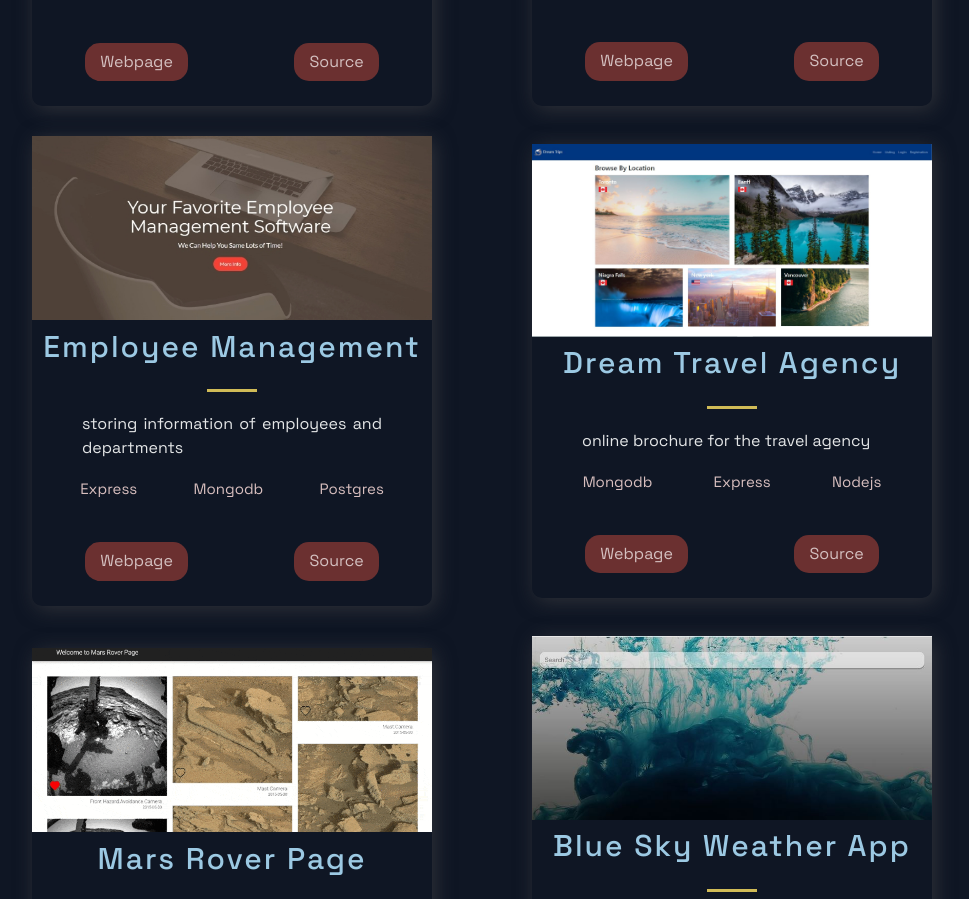
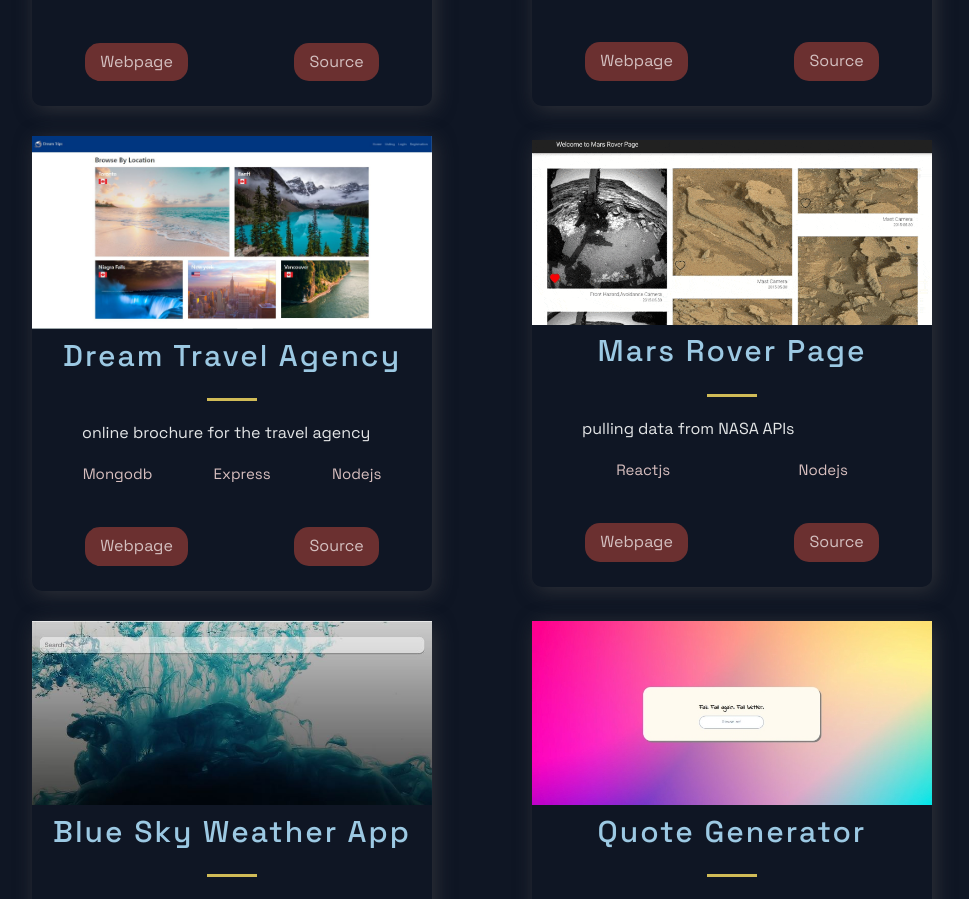
Before and after one commit to mahrokh-sadro/My-Portfolio-Website, a Next.js app: page / in a window 1280 px wide. Shown: the part 1183-2082 px from the top of the page, without its empty margins (158-1127 px from the left). Built offline with nearby package versions, Linux system fonts and the light colour scheme.

Commit message:
update projects

```diff
--- a/src/constants/constants.js
+++ b/src/constants/constants.js
@@ -19,15 +19,15 @@ export const projects = [
     id: 7,
   },
 
-  {
-    title: "Employee Management",
-    description: "storing information of employees and departments",
-    image: "/images/2.jpg",
-    tags: ["Express", "Mongodb", "Postgres"],
-    source: "https://github.com/mahrokh-sadro/employeeManagementWebsite",
-    visit: "https://monitor-resources.herokuapp.com/",
-    id: 2,
-  },
+  // {
+  //   title: "Employee Management",
+  //   description: "storing information of employees and departments",
+  //   image: "/images/2.jpg",
+  //   tags: ["Express", "Mongodb", "Postgres"],
+  //   source: "https://github.com/mahrokh-sadro/employeeManagementWebsite",
+  //   visit: "https://monitor-resources.herokuapp.com/",
+  //   id: 2,
+  // },
 
   {
     title: "Dream Travel Agency",
```
Also changed, not shown: 1 other file (tests, documents, lock files or other folders).
